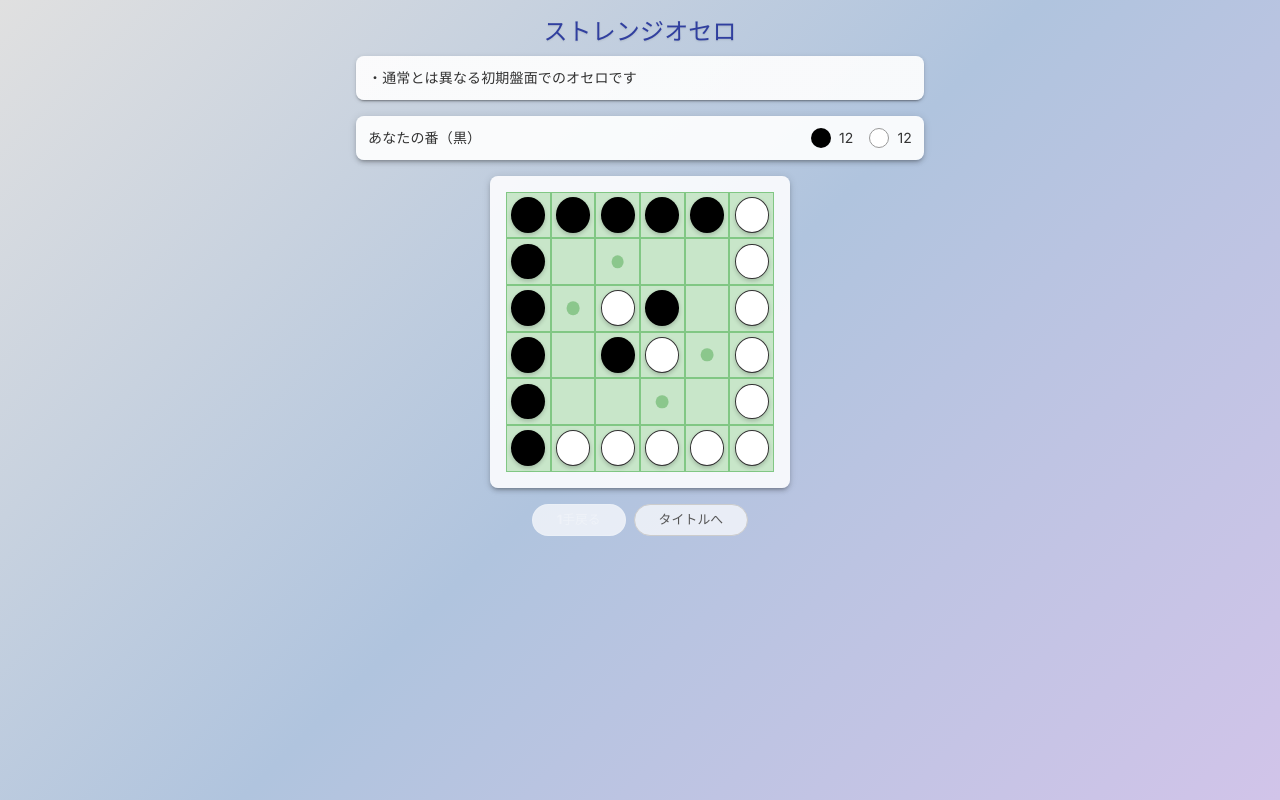
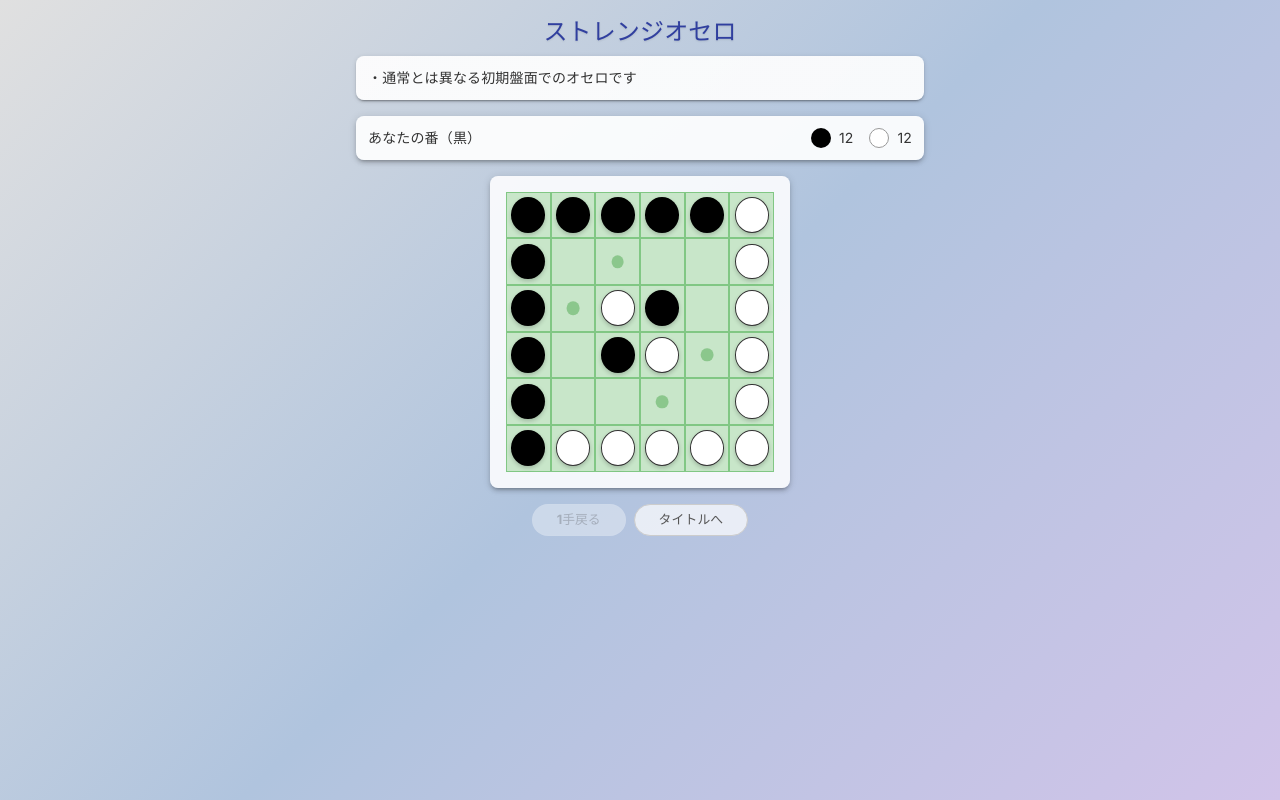
Before and after one commit to kabetani-yusei/logic-game-challenge, a React (Vite) app: page /strange-othello in a window 1280 px wide. Built offline with nearby package versions, Linux system fonts and the light colour scheme.

Commit message:
improve* ui ux

```diff
--- a/src/pages/PieceTakingGame.tsx
+++ b/src/pages/PieceTakingGame.tsx
@@ -330,11 +330,10 @@ export default function PieceTakingGame() {
     })
   }
 
-  // 駒を描画する関数
+  // 駒を描画する関数（クリックでその色を選択、ただし駒が 0 個なら選択不可）
   const renderPieces = (color: string, count: number, gridArea: any, isSelected: boolean) => {
     const pieces = []
 
-    // 色に基づいたスタイル設定
     const colorConfig = {
       blue: {
         main: "#1a237e",
@@ -359,14 +358,12 @@ export default function PieceTakingGame() {
       },
     }[color as "blue" | "yellow" | "red"]
 
-    // 選択状態に基づいた枠のスタイル
     const borderColor = isSelected ? "#4CAF50" : "#9E9E9E"
     const borderWidth = isSelected ? "3px" : "1px"
     const boxShadow = isSelected
       ? `0 0 10px rgba(76, 175, 80, 0.5), inset 0 0 5px rgba(76, 175, 80, 0.3)`
       : `0 2px 4px rgba(0, 0, 0, 0.1)`
 
-    // 駒を生成
     for (let i = 0; i < count && i < 9; i++) {
       pieces.push(
         <Box
@@ -393,12 +390,21 @@ export default function PieceTakingGame() {
               background: `radial-gradient(circle at 30% 30%, ${colorConfig.highlight}, transparent 70%)`,
             },
           }}
-        />,
+        />
       )
     }
 
     return (
       <Box
+        onClick={() => {
+          if (count > 0) {
+            setGameState((prev) => ({
+              ...prev,
+              selectedColor: color as "blue" | "yellow" | "red",
+              selectedCount: 1,
+            }))
+          }
+        }}
         sx={{
           gridArea,
           position: "relative",
@@ -411,6 +417,7 @@ export default function PieceTakingGame() {
           flexDirection: "column",
           transition: "all 0.3s ease",
           overflow: "hidden",
+          cursor: count > 0 ? "pointer" : "default",
           "&::before": isSelected
             ? {
                 content: '""',
@@ -517,7 +524,6 @@ export default function PieceTakingGame() {
               ・最後の1個を取った方が負けです
             </Typography>
           </Paper>
-
         </Box>
 
         {/* ゲームボード */}
@@ -541,19 +547,19 @@ export default function PieceTakingGame() {
               "blue",
               gameState.bluePieces,
               { xs: "1 / 1 / 2 / 2", sm: "1 / 1 / 2 / 2" },
-              gameState.selectedColor === "blue",
+              gameState.selectedColor === "blue"
             )}
             {renderPieces(
               "yellow",
               gameState.yellowPieces,
               { xs: "2 / 1 / 3 / 2", sm: "1 / 2 / 2 / 3" },
-              gameState.selectedColor === "yellow",
+              gameState.selectedColor === "yellow"
             )}
             {renderPieces(
               "red",
               gameState.redPieces,
               { xs: "3 / 1 / 4 / 2", sm: "1 / 3 / 2 / 4" },
-              gameState.selectedColor === "red",
+              gameState.selectedColor === "red"
             )}
           </Box>
 
@@ -616,7 +622,6 @@ export default function PieceTakingGame() {
           >
             {gameState.currentTurn === "player" ? (
               <>
-                {/* 親コンテナを横並びから縦並びに変更し、中央ぞろえに */}
                 <Box
                   sx={{
                     display: "flex",
--- a/src/pages/StrangeOthello.tsx
+++ b/src/pages/StrangeOthello.tsx
@@ -599,6 +599,10 @@ export default function Othello() {
                 backgroundColor: "rgba(255, 255, 255, 0.7)",
                 fontSize: "0.8rem",
                 width: { xs: "100%", sm: "auto" },
+                "&.Mui-disabled": {
+                  opacity: 0.5, // 無効状態の透明度
+                  color: "#999", // 無効状態のテキスト色
+                },
               }}
             >
               1手戻る
```
Lines whose indentation alone changed are shown as unchanged.
